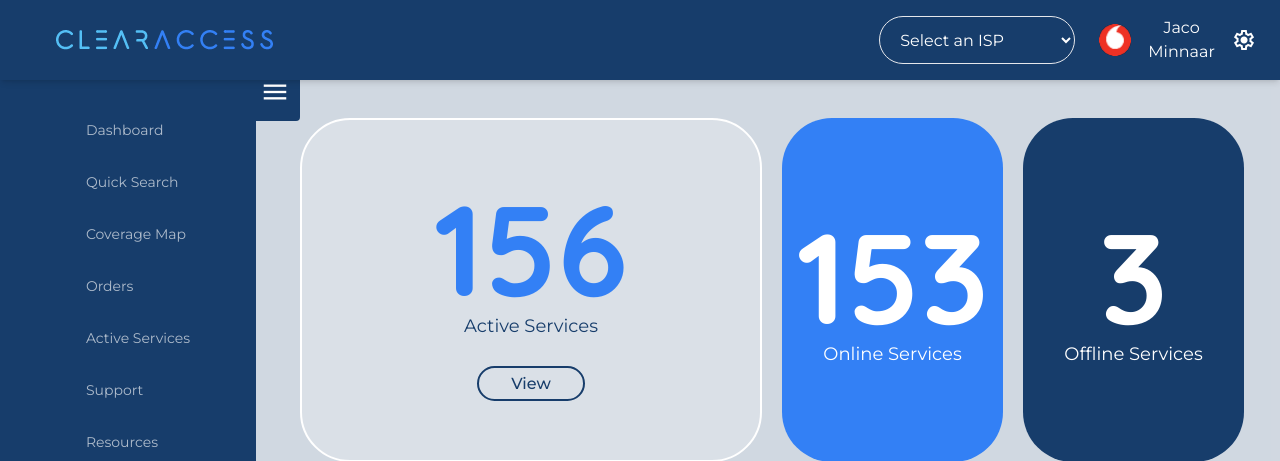
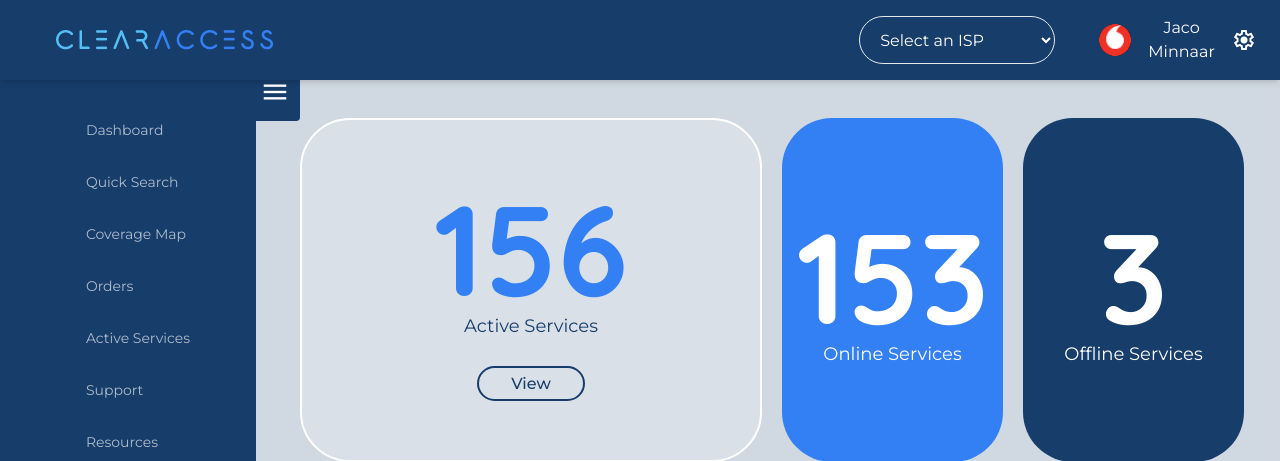
Before and after one commit to Ignesius-Alpha/isp_dashboard, a Laravel app: page /dashboard in a window 1280 px wide. Shown: the top 461 px of the page. Run offline with Laravel 12, Linux system fonts and the light colour scheme; style sheets or scripts are compiled from the project's sources; parts of the project's set-up code (start-up, migrations or seed data) failed here and were passed over.

Commit message:
"Added CSS classes, updated component styles, and modified layout templates"

```diff
--- a/resources/js/components/Dashboard/Dashboard.vue
+++ b/resources/js/components/Dashboard/Dashboard.vue
@@ -1,5 +1,5 @@
 <template>
-    <div class="w-full space-y-4">
+    <div class="w-full space-y-4 max-h-full">
         <div class="grid grid-cols-1 lg:grid-cols-2 gap-2 xl:gap-5">
             <div
                 class="flex border-2 border-white rounded-[50px] text-center py-16 p-5 bg-white bg-opacity-20 justify-center">
--- a/resources/js/components/Layouts/Navbar.vue
+++ b/resources/js/components/Layouts/Navbar.vue
@@ -6,7 +6,7 @@
                 <img src="../../../../public/assets/logo/Clear_Access.png" alt="Avatar" class="">
             </a>
         </div>
-        <select class="bg-transparent border w-54 px-4 text-white p-2 rounded-[30px]">
+        <select class="bg-transparent border w-54 px-4 text-white p-2 rounded-[30px] mr-5">
             <option selected class="text-black">Select an ISP</option>
             <option v-for="(isp, index) in isps" :key="index" :value="isp" class="text-black">
                 {{ isp }}
--- a/resources/views/Layouts/App.blade.php
+++ b/resources/views/Layouts/App.blade.php
@@ -30,7 +30,7 @@
         <div class="flex-1 h-full">
             <nav-bar class=""></nav-bar>
             <side-bar></side-bar>
-            <div id="content" class="bg-[#173D6B] z-10 bg-opacity-20 h-full overflow-x-hidden overflow-y-auto">
+            <div id="content" class="bg-[#173D6B] z-10 bg-opacity-20 max-h-full overflow-x-hidden overflow-y-auto">
                 <dashboard-layout>
                     <template v-slot:content>
                         @yield('content')
```
Also changed, not shown: resources/css/compiled_app.css (+8 -0 lines).
